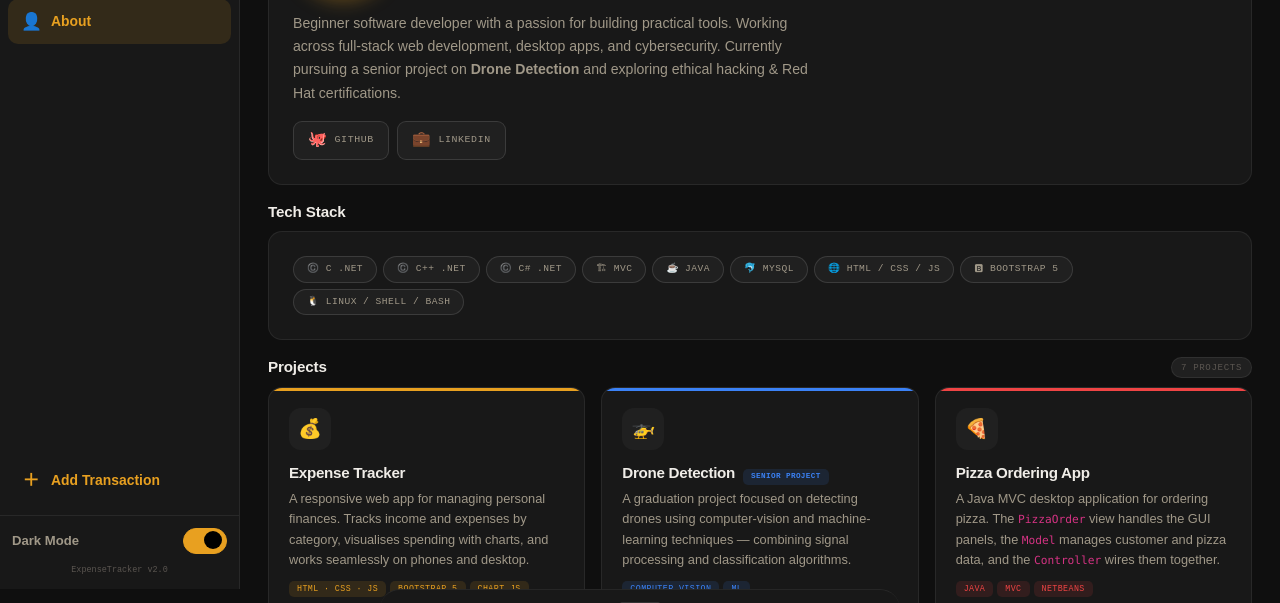
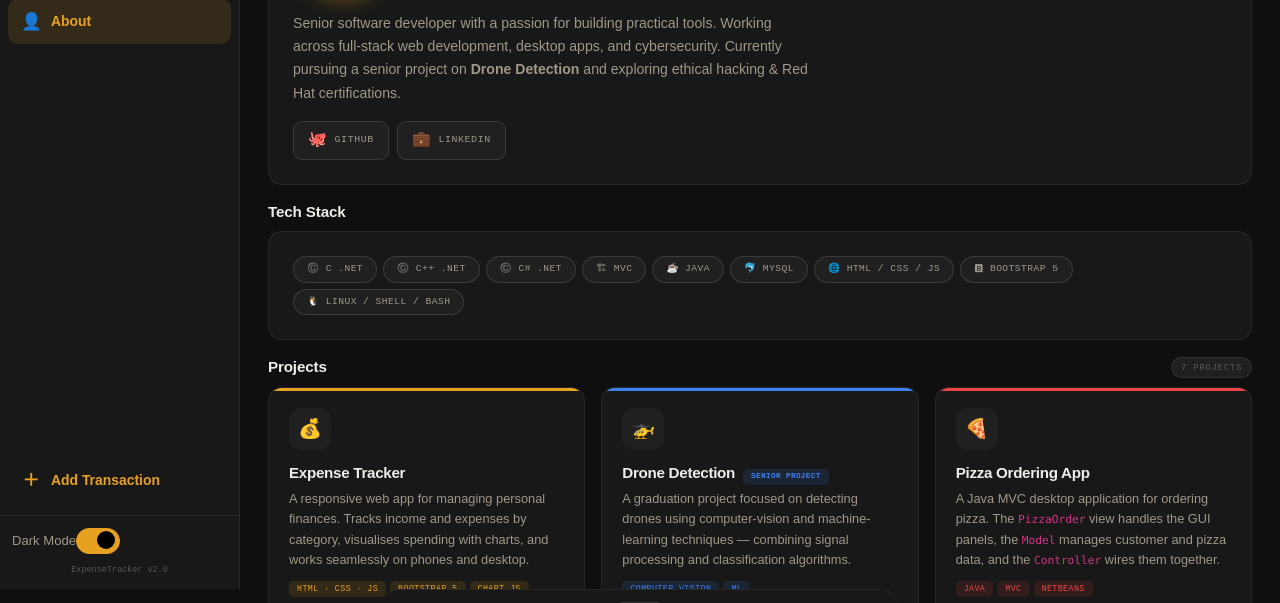
Before and after one commit to Hamza928505/ExpenseTracker, a plain HTML site: page about.html in a window 1280 px wide. Shown: the part 211-814 px from the top of the page. Drawn offline with Linux system fonts and the light colour scheme; some packages are replaced by stand-ins of ours; a script that the page names is missing; a web font is replaced by a local one.

```diff
--- a/about.html
+++ b/about.html
@@ -57,12 +57,12 @@
     </nav>
 
     <div class="sb-bottom">
-      <div class="d-flex align-items-center justify-content-between px-1 pb-1">
-        <span class="set-label" style="font-size:.82rem; color:var(--text2)">Dark Mode</span>
-        <label class="et-toggle">
+      <div class="d-flex align-items-center justify-content-tween px-1 pb-1">
+        <span class="set-lal" style="font-size:.82rem; color:var(--text2)">Dark Mode</span>
+        <lal class="et-toggle">
           <input type="checkbox" id="darkToggle" onchange="toggleTheme()"/>
           <span class="et-toggle-track"></span>
-        </label>
+        </lal>
       </div>
       <div class="sb-version">ExpenseTracker v2.0</div>
     </div>
@@ -99,7 +99,7 @@
 
         <!-- Bio -->
         <p class="dev-bio mb-3">
-          Beginner software developer with a passion for building practical tools.
+          Senior software developer with a passion for building practical tools.
           Working across full-stack web development, desktop apps, and cybersecurity.
           Currently pursuing a senior project on <strong>Drone Detection</strong>
           and exploring ethical hacking &amp; Red Hat certifications.
```
